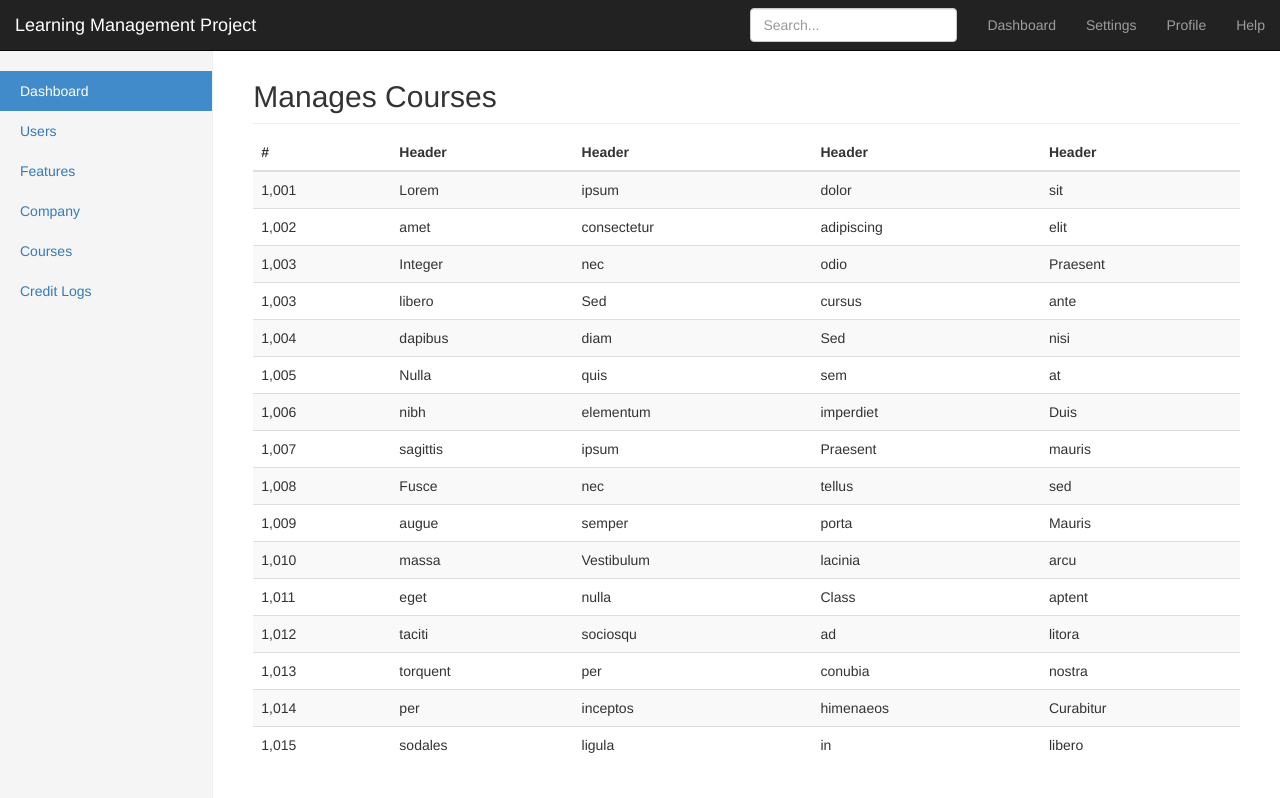
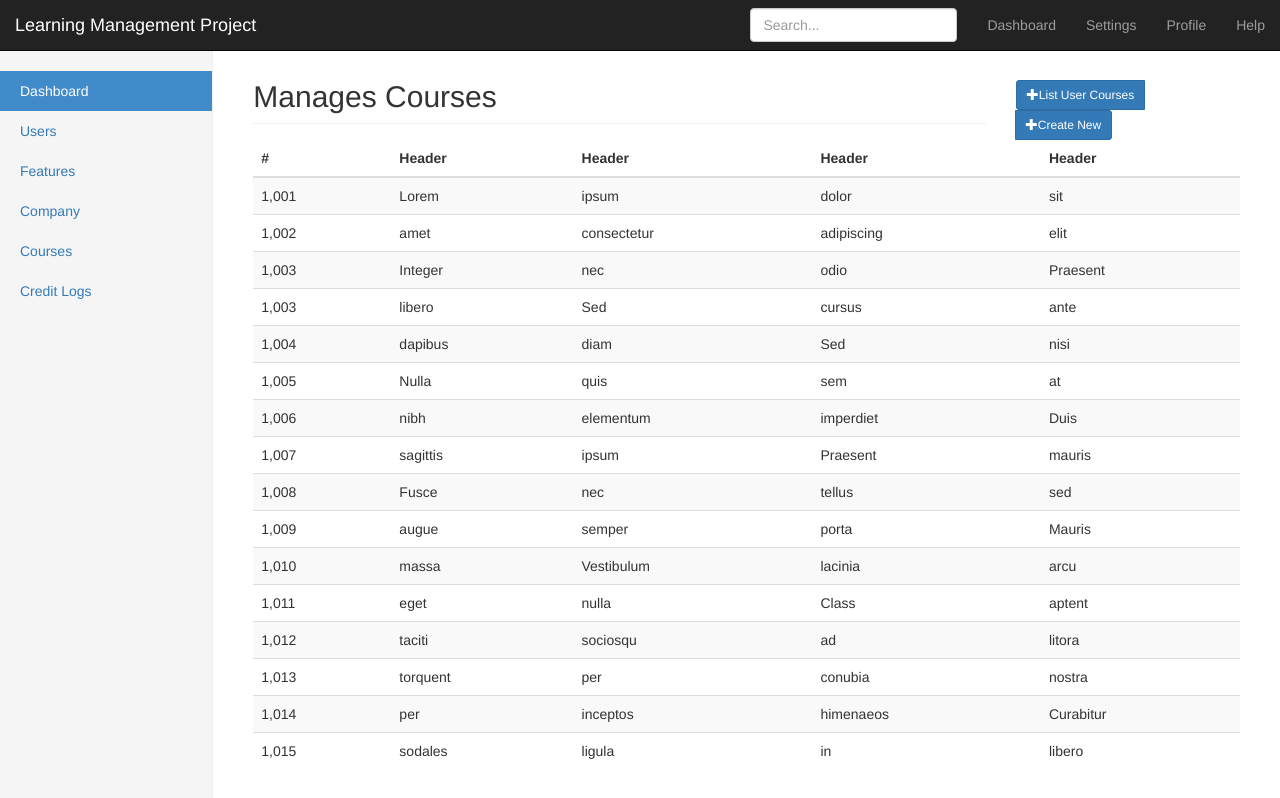
Before and after one commit to Rachayyy/Learning-Management, an Angular app: page / in a window 1280 px wide. Shown: the top 798 px of the page. Built offline with nearby package versions, Linux system fonts and the light colour scheme.

Commit message:
User and Course create button added

```diff
--- a/src/app/data-table/data-table.component.html
+++ b/src/app/data-table/data-table.component.html
@@ -9,31 +9,28 @@
                 <li><a href="">Courses</a></li>
                 <li><a href="">Credit Logs</a></li>
             </ul>
-            <!-- <ul class="nav nav-sidebar">
-                <li><a href="">Users</a></li>
-                <li><a href="">Features</a></li>
-                <li><a href="">Company</a></li>
-                <li><a href="">Courses</a></li>
-                <li><a href="">Credit Logs</a></li>
-            </ul> -->
-            <!-- <ul class="nav nav-sidebar">
-                <li><a href="">Features</a></li>
-            </ul>
-            <ul class="nav nav-sidebar">
-                <li><a href="">Company</a></li>
-            </ul>
-            <ul class="nav nav-sidebar">
-                <li><a href="">Courses</a></li>
-            </ul>
-            <ul class="nav nav-sidebar">
-                <li><a href="">Credit Logs</a></li>
-            </ul> -->
         </div>
         <br><br>
 
 
         <div class="col-sm-9 col-sm-offset-3 col-md-10 col-md-offset-2 main">
-            <h2 class="sub-header">Manages Courses</h2>
+            <div class="container" class="row">
+                <div class="col-sm-9">
+                    <h2 class="sub-header">Manages Courses</h2>
+                </div>
+                <div class="col-sm-3">
+                    <br>
+                    <div class="btn-group btn-group-sm" role="group" aria-label="...">
+                        <div class="btn-group btn-group-sm" role="group">
+                            <button type="button" class="btn btn-primary"><span class="glyphicon glyphicon-plus" aria-hidden="true"></span>List User Courses</button>
+                        </div>
+                        <div class="btn-group btn-group-sm btn-group" role="group">
+                            <button type="button" class="btn btn-primary"><span class="glyphicon glyphicon-plus" aria-hidden="true"></span>Create New</button>
+                        </div>
+                    </div>
+                </div>
+            </div>
+
             <div class="table-responsive">
                 <table class="table table-striped">
                     <thead>
--- a/src/app/data-table/data-table.component.ts
+++ b/src/app/data-table/data-table.component.ts
@@ -12,4 +12,5 @@ export class DataTableComponent implements OnInit {
   ngOnInit(): void {
   }
 
+
 }
```
